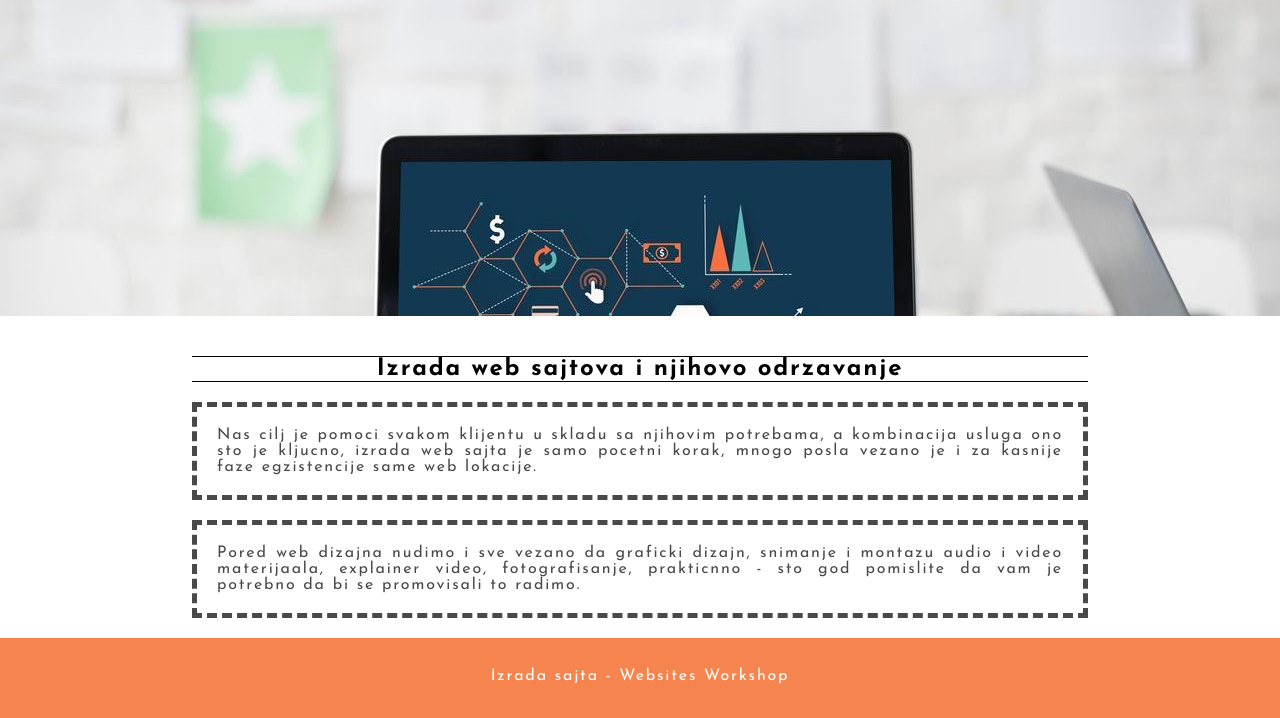
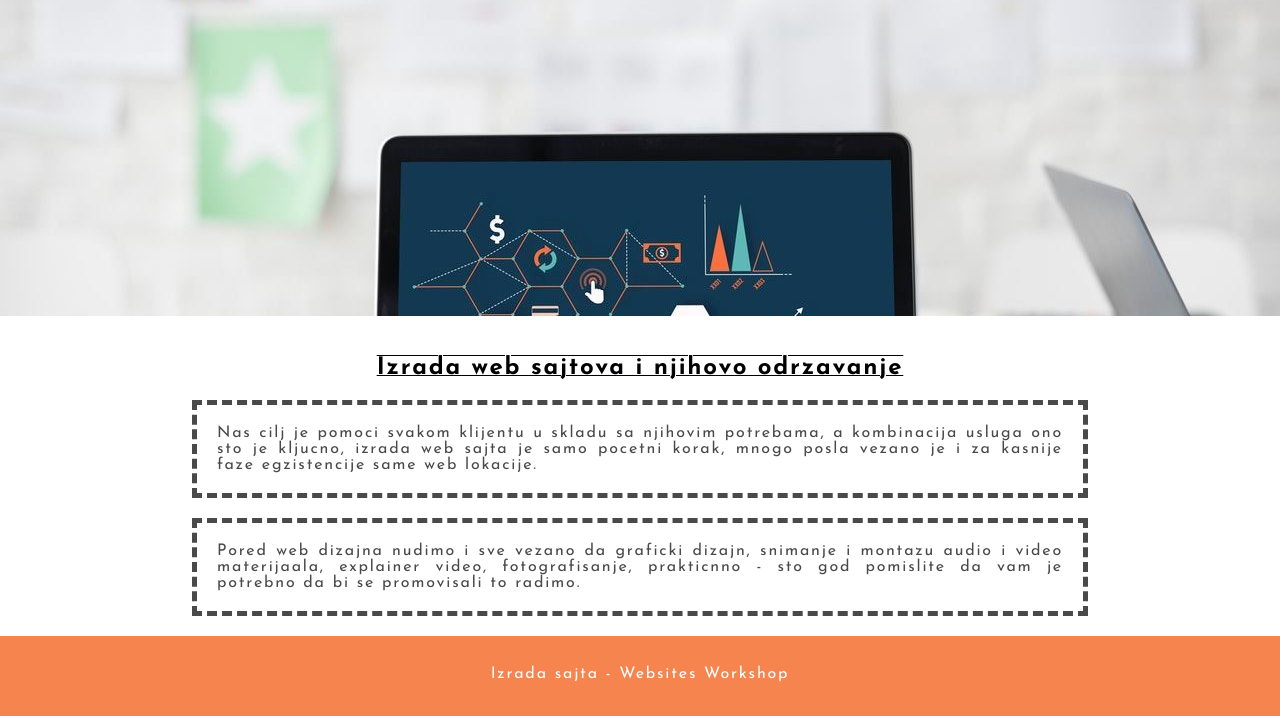
Before and after one commit to AlPaunovic/domaciDrugi, a plain HTML site: page index.html in a window 1280 px wide. Shown: the part 204-922 px from the top of the page. Drawn offline with Linux system fonts and the light colour scheme.

Commit message:
Update style.css

```diff
--- a/style.css
+++ b/style.css
@@ -121,8 +121,8 @@ work
 }
 
 .work h2 {
-    border-bottom: 1px solid var(--hColor);
-    border-top: 1px solid var(--hColor);
+   text-decoration: underline overline solid 1px;
+   margin-top: 20px 0;
 }
 
 .work p {
```
